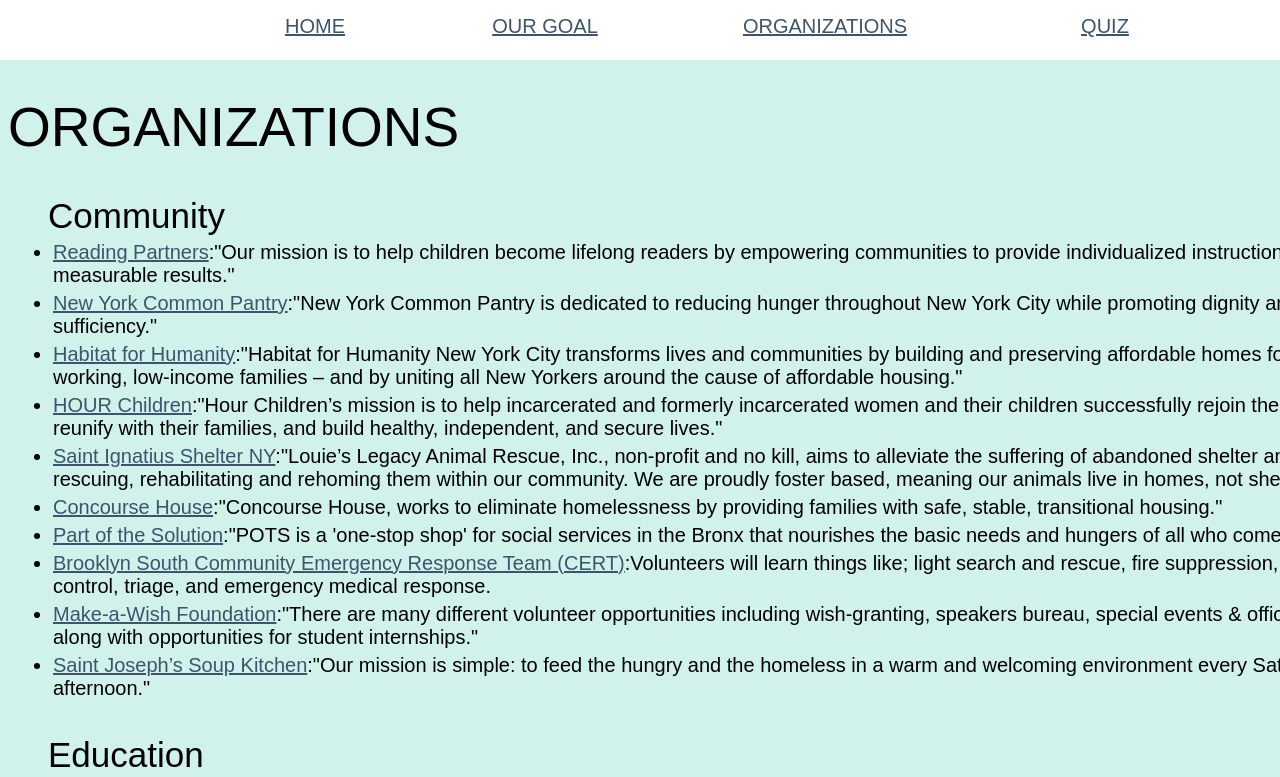
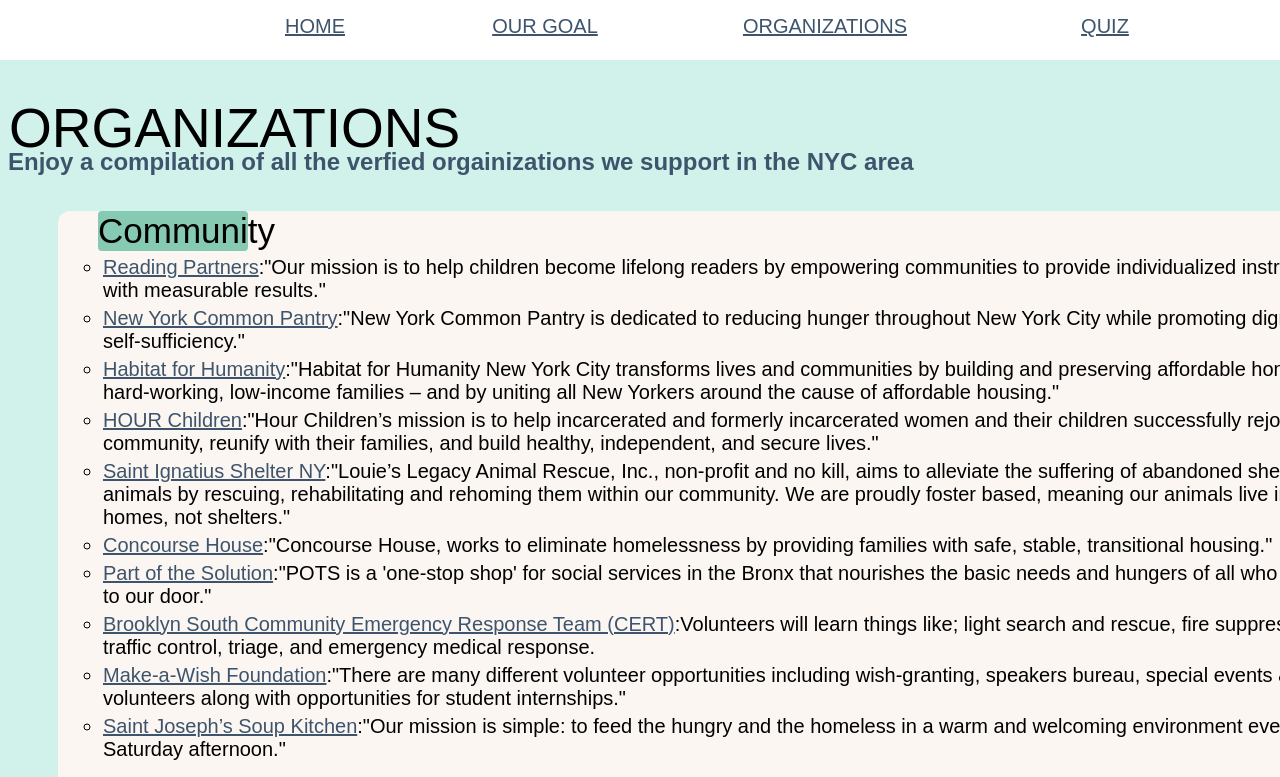
Before and after one commit to Aanissa/Final-Project, a plain HTML site: page organizations.html in a window 1280 px wide. Shown: the top 777 px of the page. Drawn offline with Linux system fonts and the light colour scheme; a web font is replaced by a local one.

Commit message:
layout, mostly css, of organizations page

```diff
--- a/organizations.css
+++ b/organizations.css
@@ -51,6 +51,7 @@ a:hover {
 .notboldx{
     font-weight:normal;
     font-size: 55px;
+    padding: 1px;
 }
 
 .notbold{
@@ -73,3 +74,27 @@ a:link, a:visited {
 a:hover {
   color: #993299;
 }
+
+h3{
+  background-color: #87CAB3;
+  width: 150px;
+  border-radius: 4px;
+}
+
+ul{
+  border-radius: 12px;
+  background-color: #FBF6F1;
+  margin: auto;
+  width: 90%;
+  list-style-type: circle;
+  padding-bottom: 40px;
+}
+
+#education, #community, #health, #enviornment{
+  margin-bottom: 20px;
+}
+
+h2{
+  margin-top: -50px;
+  color: #3D546C;
+}
--- a/organizations.html
+++ b/organizations.html
@@ -31,6 +31,7 @@
     <div class="break">
     </div>
     <h1 class="notboldx">ORGANIZATIONS</h1>
+    <h2> Enjoy a compilation of all the verfied orgainizations we support in the NYC area </h2>
 
       <ul id="community">
         <lh><h3 class="notbold">Community</h3></lh>
```
